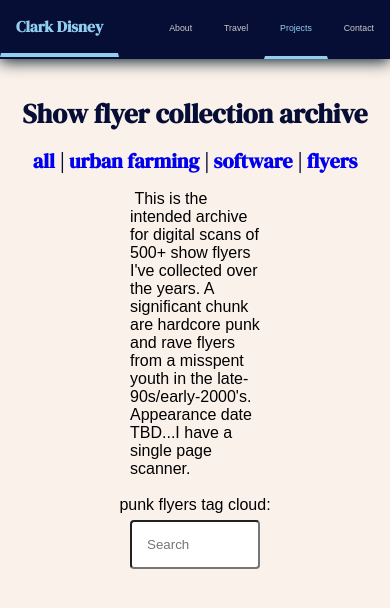
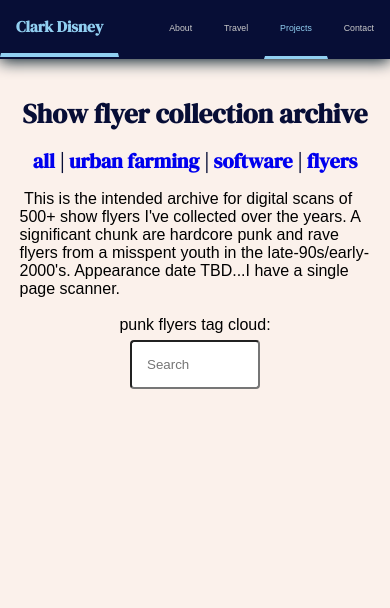
Before and after one commit to clarkadisney/clarkadisney.github.io, a Jekyll site: the page built from punkflyers.html, in a window 390 px wide. Shown: the top 608 px of the page. Built offline with Jekyll 4.4.1, drawn with Linux system fonts in a browser that asks for light colours; nearby versions of some CDN libraries.

Commit message:
Add files via upload

```diff
--- a/assets/css/styles.css
+++ b/assets/css/styles.css
@@ -395,6 +395,9 @@ input[type=submit]:hover {
  .locationcaption {
   width: 90%;
 }
+.pagecaption {
+  width: 90%;
+}
   .profilecard {
     display: flex;
     flex-direction: row;
```
